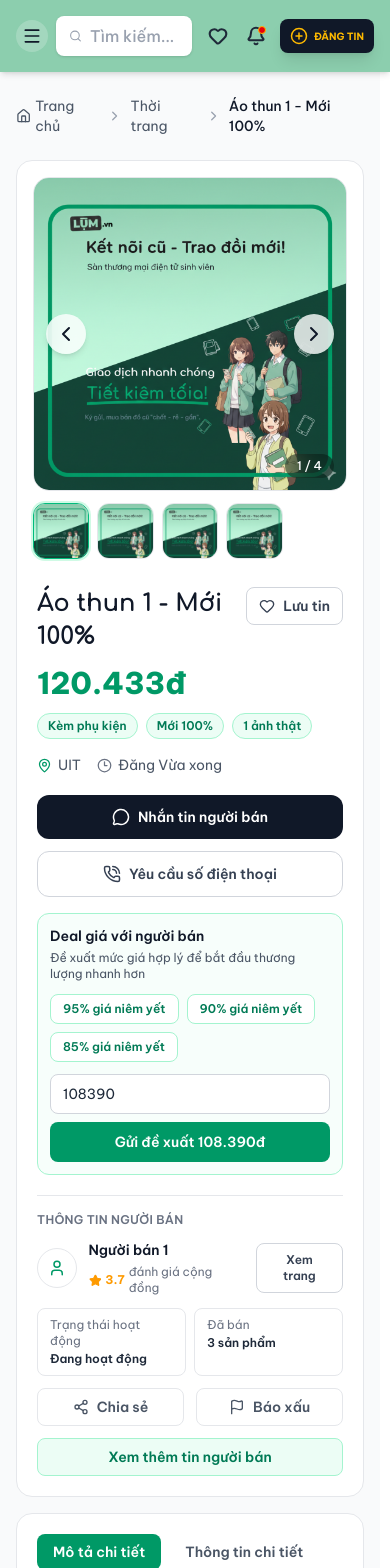
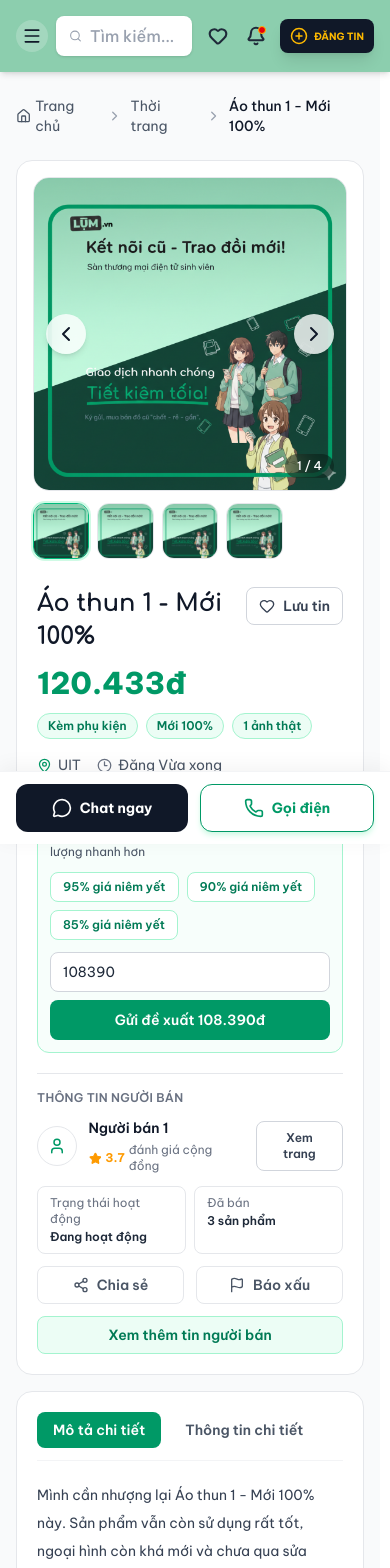
Before and after one commit to ngcnguywn0124/FE-LUM-trade-ecommerce, a Next.js app: page /bai-dang/1 in a window 390 px wide. Shown: the top 1568 px of the page. Built offline with nearby package versions, Linux system fonts and the light colour scheme.

Commit message:
feat: add Sticky Mobile Bar featured

```diff
--- a/app/bai-dang/[id]/page.tsx
+++ b/app/bai-dang/[id]/page.tsx
@@ -11,6 +11,7 @@ import ProductDetailTabs from "@/components/features/product/details/ProductDeta
 import ProductComments from "@/components/features/product/details/ProductComments";
 import RelatedProducts from "@/components/features/product/details/RelatedProducts";
 import SimilarProducts from "@/components/features/product/details/SimilarProducts";
+import StickyMobileBar from "@/components/layout/StickyMobileBar";
 import { generateMockProducts } from "@/lib/mockData";
 import { Product } from "@/types";
 
@@ -134,7 +135,8 @@ Giá cả có thể thương lượng nhẹ cho các bạn sinh viên nhiệt t
   ];
 
   return (
-    <div className="min-h-screen bg-gray-50 pt-24 pb-12">
+    <div className="min-h-screen bg-gray-50 pt-24 pb-24 md:pb-12">
+      <StickyMobileBar />
       <div className="mx-auto max-w-7xl px-4 sm:px-6 lg:px-8">
         <Breadcrumb
           items={[
--- a/components/features/product/details/ProductComments.tsx
+++ b/components/features/product/details/ProductComments.tsx
@@ -2,7 +2,7 @@
 
 import { useState } from "react";
 import Image from "next/image";
-import { MessageSquare, Send, ThumbsUp, User } from "lucide-react";
+import { Send, ThumbsUp, User } from "lucide-react";
 
 interface Comment {
   id: number;
@@ -55,7 +55,6 @@ const ProductComments = () => {
   return (
     <section className="flex flex-col rounded-2xl border border-gray-200 bg-white p-5 sm:p-6">
       <div className="mb-4 flex items-center gap-2 border-b border-gray-100 pb-3">
-        <MessageSquare size={20} className="text-emerald-600" />
         <h2 className="text-lg font-bold text-gray-900">Bình luận ({comments.length})</h2>
       </div>
 
--- a/components/features/product/details/ProductSummary.tsx
+++ b/components/features/product/details/ProductSummary.tsx
@@ -91,7 +91,7 @@ const ProductSummary = ({
         </div>
       </div>
 
-      <div className="mt-5 grid grid-cols-1 gap-3 sm:grid-cols-2">
+      <div className="mt-5 hidden md:grid grid-cols-1 gap-3 sm:grid-cols-2">
         <button className="inline-flex items-center justify-center gap-2 rounded-xl bg-gray-900 px-4 py-3 text-sm font-semibold text-white hover:bg-gray-800 transition-colors cursor-pointer">
           <MessageCircle size={18} />
           Nhắn tin người bán
--- /dev/null
+++ b/components/layout/StickyMobileBar.tsx
@@ -0,0 +1,26 @@
+"use client";
+
+import React from "react";
+import { MessageCircle, Phone, ShoppingBag } from "lucide-react";
+
+const StickyMobileBar = () => {
+  return (
+    <div className="fixed bottom-0 left-0 right-0 z-50 bg-white border-t border-gray-100 px-4 py-3 pb-safe md:hidden shadow-[0_-4px_20px_rgba(0,0,0,0.05)]">
+      <div className="flex items-center gap-3">
+        {/* Chat Button */}
+        <button className="flex-1 flex items-center justify-center gap-2 bg-gray-900 text-white h-12 rounded-xl font-bold text-sm active:scale-95 transition-all">
+          <MessageCircle size={20} />
+          Chat ngay
+        </button>
+
+        {/* Call Button */}
+        <button className="flex-1 flex items-center justify-center gap-2 bg-white border border-emerald-600 text-emerald-600 h-12 rounded-xl font-bold text-sm active:scale-95 transition-all shadow-md shadow-emerald-100">
+          <Phone size={20} />
+          Gọi điện
+        </button>
+      </div>
+    </div>
+  );
+};
+
+export default StickyMobileBar;
```
